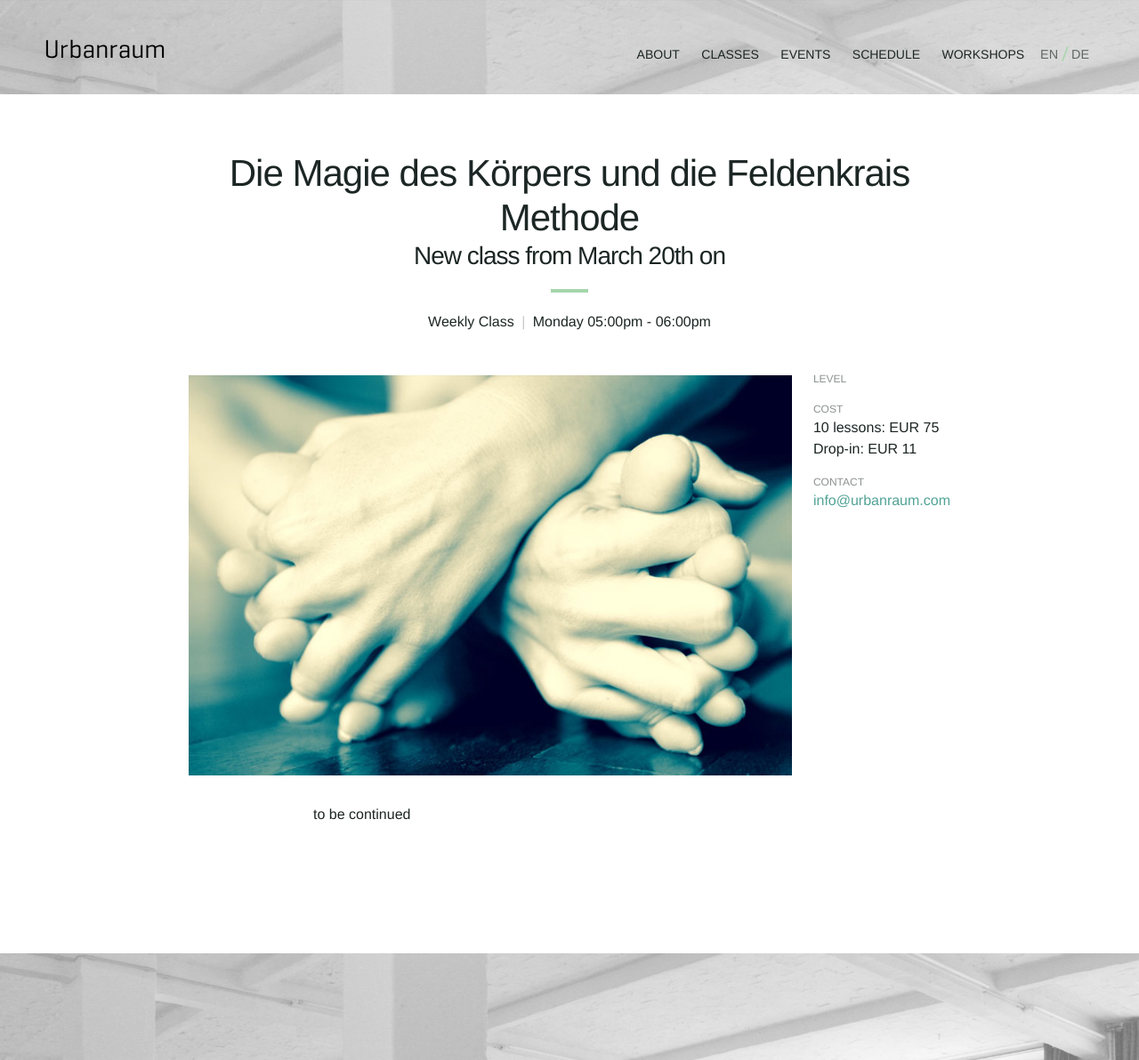
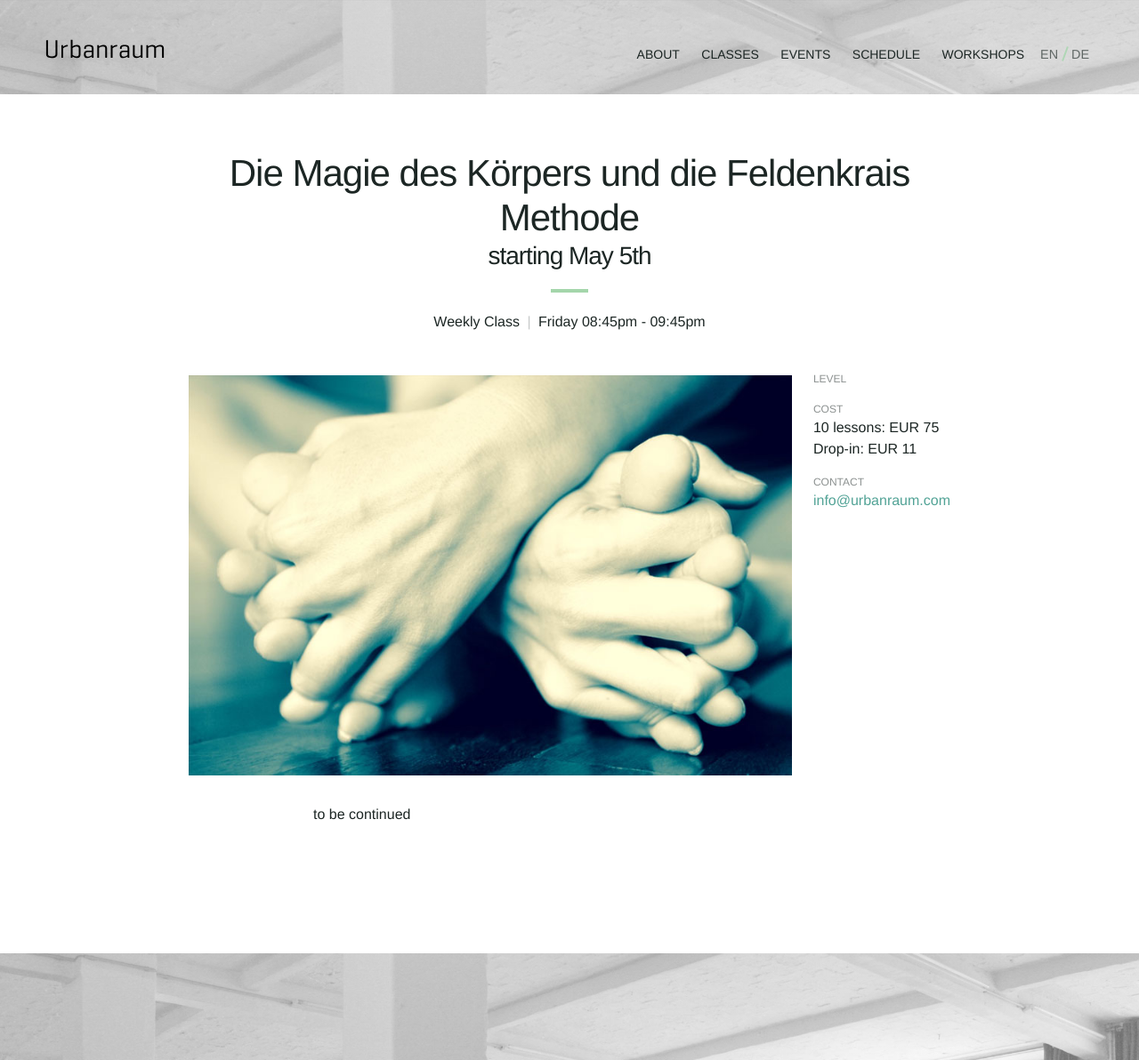
Before and after one commit to Kriesse/urbanraum, a Jekyll site: the page built from _classes/feldenkrais-methode.md, in a window 1280 px wide. Shown: the whole page at 89% size. Built offline with Jekyll 4.4.1, drawn with Linux system fonts in a browser that asks for light colours; nearby versions of some CDN libraries.

Commit message:
Update feldenkrais-methode.md

```diff
--- a/_classes/feldenkrais-methode.md
+++ b/_classes/feldenkrais-methode.md
@@ -2,16 +2,16 @@
 order: "3"
 teacher:
 schedule:
-  - day: "monday"
-    start: "05:00pm"
-    end: "06:00pm"
+  - day: "friday"
+    start: "08:45pm"
+    end: "09:45pm"
 image: "class-feldenkrais.jpg"
 
 title_en: "Die Magie des Körpers und die Feldenkrais Methode"
 title_de: "Die Magie des Körpers und die Feldenkrais Methode"
 
-subtitle_en: "New class from March 20th on"
-subtitle_de: "Neuer Kurs ab 20.03.2017"
+subtitle_en: "starting May 5th"
+subtitle_de: "Ab 5.5.2017"
 
 type_en: "Weekly Class"
 type_de: "Wöchentlicher Kurs"
```
